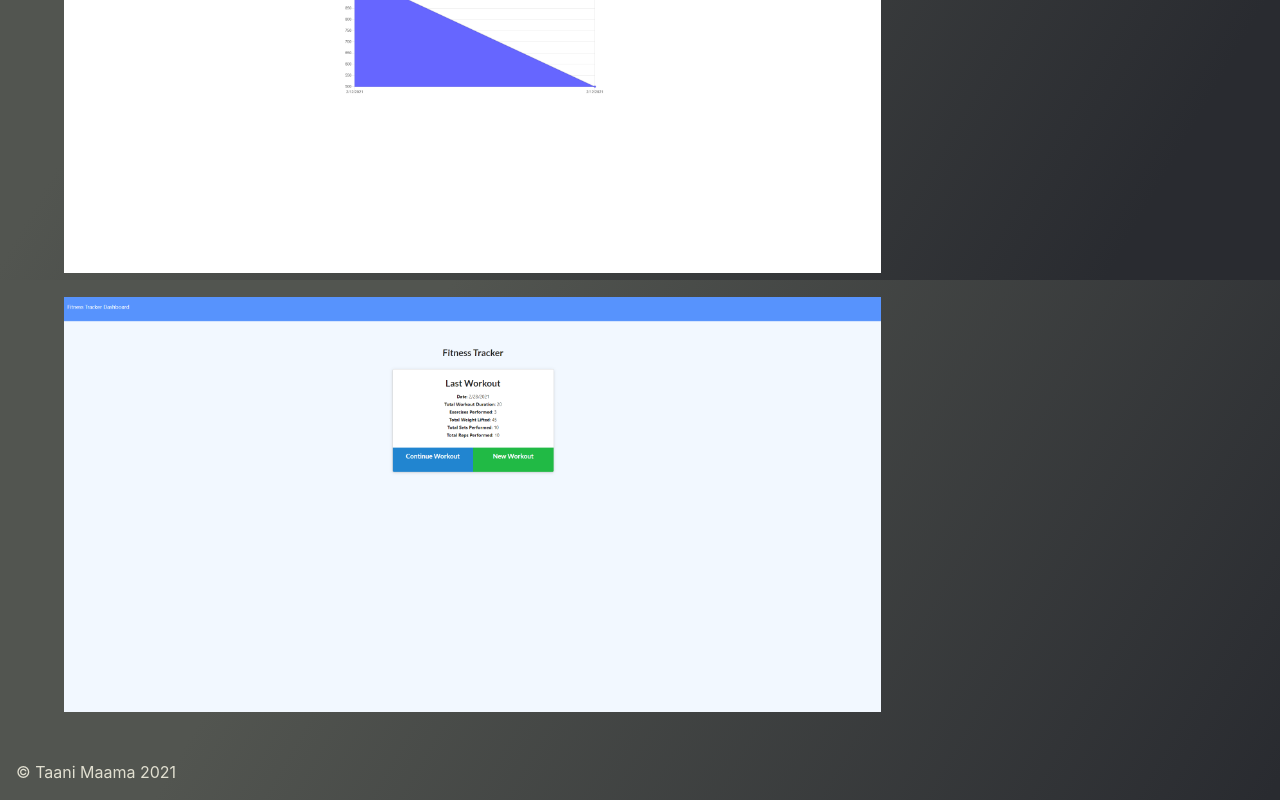
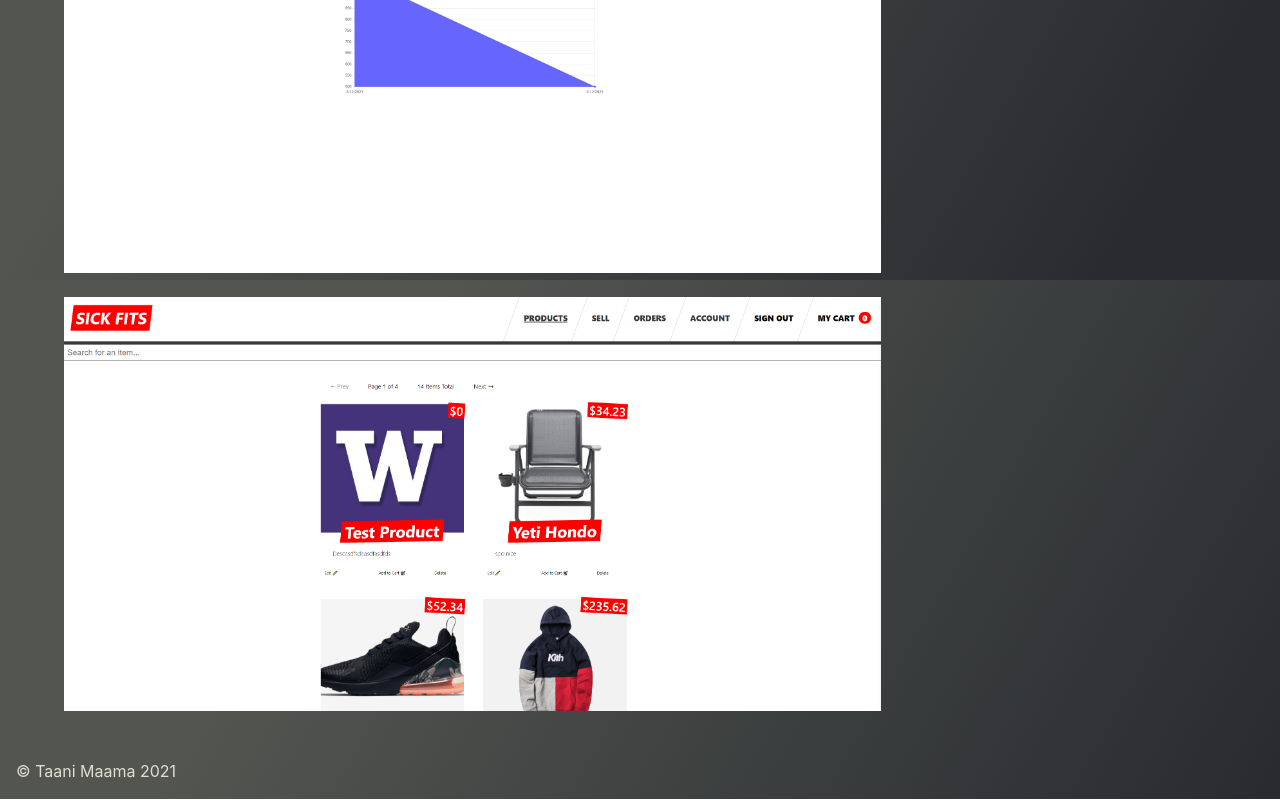
Before and after one commit to TaaniBravo/React-Portfolio, a React (Create React App) app in the folder client/: page /projects in a window 1280 px wide. Shown: the part 2120-2920 px from the top of the page. Built offline with nearby package versions, Linux system fonts and the light colour scheme.

Commit message:
Updated one of my projects and added hover highlight on ProjectItem buttons.

```diff
--- a/client/src/components/ProjectItem/style.scss
+++ b/client/src/components/ProjectItem/style.scss
@@ -1,4 +1,4 @@
-@import "../../scss/variables";
+@import '../../scss/variables';
 
 .btn-container {
   display: flex;
@@ -21,6 +21,10 @@
   a {
     color: $primaryColor;
   }
+
+  &:hover {
+    background-color: $burgundyHover;
+  }
 }
 
 #liveUrlBtn {
@@ -28,4 +32,8 @@
   a {
     color: black;
   }
+
+  &:hover {
+    background-color: $pinkHover;
+  }
 }
--- a/client/src/pages/Projects/index.js
+++ b/client/src/pages/Projects/index.js
@@ -1,14 +1,14 @@
-import GridContainer from "../../components/GridContainer";
-import GridItem from "../../components/GridItem";
-import Main from "../../components/Main";
-import ProjectItem from "../../components/ProjectItem";
-import trailChasers from "../../images/tinified/trailchasers.png";
-import budgetTracker from "../../images/tinified/budgettracker.png";
-import dono from "../../images/tinified/dono.png";
-import oneWorldAcademy from "../../images/tinified/oneworldacademy.png";
-import teamBase from "../../images/tinified/teambase.png";
-import fitnessTracker from "../../images/tinified/fitness-tracker.png";
-import "./style.scss";
+import GridContainer from '../../components/GridContainer';
+import GridItem from '../../components/GridItem';
+import Main from '../../components/Main';
+import ProjectItem from '../../components/ProjectItem';
+import trailChasers from '../../images/tinified/trailchasers.png';
+import budgetTracker from '../../images/tinified/budgettracker.png';
+import dono from '../../images/tinified/dono.png';
+import oneWorldAcademy from '../../images/tinified/oneworldacademy.png';
+import teamBase from '../../images/tinified/teambase.png';
+import sickFits from '../../images/tinified/sickFitsHomePage.png';
+import './style.scss';
 
 const Projects = () => {
   return (
@@ -24,72 +24,72 @@ const Projects = () => {
             <div className="projects__container">
               <ProjectItem
                 projNum={1}
-                title={"Dono: Charity Trend"}
+                title={'Dono: Charity Trend'}
                 desc={
-                  "Dono is a social media decluttered of the normal social interactions and focuses on charities and giving back. Made with MERN stack, Socket.io, Material UI, and Cloudinary."
+                  'Dono is a social media decluttered of the normal social interactions and focuses on charities and giving back. Made with MERN stack, Socket.io, Material UI, and Cloudinary.'
                 }
                 image={dono}
-                github={"https://github.com/TaaniBravo/13-Eat-Da-Burger"}
-                liveUrl={"https://eat-da-burger-or-else.herokuapp.com/"}
+                github={'https://github.com/TaaniBravo/13-Eat-Da-Burger'}
+                liveUrl={'https://eat-da-burger-or-else.herokuapp.com/'}
               />
               <br />
               <ProjectItem
                 projNum={2}
-                title={"One World Academy LMS"}
+                title={'One World Academy LMS'}
                 desc={
-                  "A custom learning management system that allows you to teach your way. Built with Express, Sequelize, Bootstrap, and Handlebars."
+                  'A custom learning management system that allows you to teach your way. Built with Express, Sequelize, Bootstrap, and Handlebars.'
                 }
                 image={oneWorldAcademy}
-                github={"https://github.com/TaaniBravo/One-World-Academy"}
-                liveUrl={"https://oneworldacademy.herokuapp.com/"}
+                github={'https://github.com/TaaniBravo/One-World-Academy'}
+                liveUrl={'https://oneworldacademy.herokuapp.com/'}
               />
               <br />
               <ProjectItem
                 projNum={3}
-                title={"Trail Chasers Hiking App"}
+                title={'Trail Chasers Hiking App'}
                 desc={
-                  "A fun hike finding app that allows you to search for hikes in any location and then finds a route for you to picked hike. Made with HTML, Bulma, OpenWeatherMap, Google Maps, and Hiking Project API"
+                  'A fun hike finding app that allows you to search for hikes in any location and then finds a route for you to picked hike. Made with HTML, Bulma, OpenWeatherMap, Google Maps, and Hiking Project API'
                 }
                 image={trailChasers}
-                github={"https://github.com/TaaniBravo/Trail-Chaser-Hiking-App"}
+                github={'https://github.com/TaaniBravo/Trail-Chaser-Hiking-App'}
                 liveUrl={
-                  "https://taanibravo.github.io/Trail-Chaser-Hiking-App/"
+                  'https://taanibravo.github.io/Trail-Chaser-Hiking-App/'
                 }
               />
               <br />
               <ProjectItem
                 projNum={4}
-                title={"TeamBase: Employee Directory"}
+                title={'TeamBase: Employee Directory'}
                 desc={
-                  "A fun and simple employee directory. Made with React and Random Employee API"
+                  'A fun and simple employee directory. Made with React and Random Employee API'
                 }
                 image={teamBase}
-                github={"https://github.com/TaaniBravo/19-Employee-Directory"}
-                liveUrl={"https://teambase-directory.herokuapp.com/"}
+                github={'https://github.com/TaaniBravo/19-Employee-Directory'}
+                liveUrl={'https://teambase-directory.herokuapp.com/'}
               />
               <br />
               <ProjectItem
                 projNum={5}
-                title={"IndexDB Budget Tracker"}
+                title={'IndexDB Budget Tracker'}
                 desc={
                   "A online and offline budget tracker that allows the user to always update their budget. Focus was the practice of using the IndexDb on client's browser."
                 }
                 image={budgetTracker}
                 github={
-                  "https://github.com/TaaniBravo/Online-Offline-Budget-Trackers"
+                  'https://github.com/TaaniBravo/Online-Offline-Budget-Trackers'
                 }
-                liveUrl={"https://on-n-offline-budget.herokuapp.com/"}
+                liveUrl={'https://on-n-offline-budget.herokuapp.com/'}
               />
               <br />
               <ProjectItem
                 projNum={6}
-                title={"Daily Fitness Tracker"}
+                title={'Sick Fits Ecommerce Site'}
                 desc={
-                  "A simple fitness tracker that allows for the user to make workouts and save them and track their weekly progress."
+                  'A demonstrative site using Keystone TypeScript backend, Next.js, GraphQL, and Stripe API.'
                 }
-                image={fitnessTracker}
-                github={"https://github.com/TaaniBravo/17-Workout-Tracker"}
-                liveUrl={"https://daily-fitness-tracker.herokuapp.com/"}
+                image={sickFits}
+                github={'https://github.com/TaaniBravo/Sick-Fits'}
+                liveUrl={'https://fake-supreme.herokuapp.com/'}
               />
             </div>
           </GridItem>
--- a/client/src/scss/_variables.scss
+++ b/client/src/scss/_variables.scss
@@ -6,10 +6,14 @@ $textColor: #525550;
 $attentionColor: #ffa3b8;
 $burgundy: #4d0011;
 
+// Hover Colors
+$burgundyHover: #660000;
+$pinkHover: #ffbfcd;
+
 // Font Families
 
-$headingFont: "Montserrat", sans-serif;
-$paragraphFont: "Raleway", sans-serif;
+$headingFont: 'Montserrat', sans-serif;
+$paragraphFont: 'Raleway', sans-serif;
 
 // Breakpoints
 $xsBreakpoint: 360px;
```
Also changed, not shown: client/src/components/ProjectItem/index.js (+6 -5 lines), client/src/images/tinified/sickFitsHomePage.png (added).
